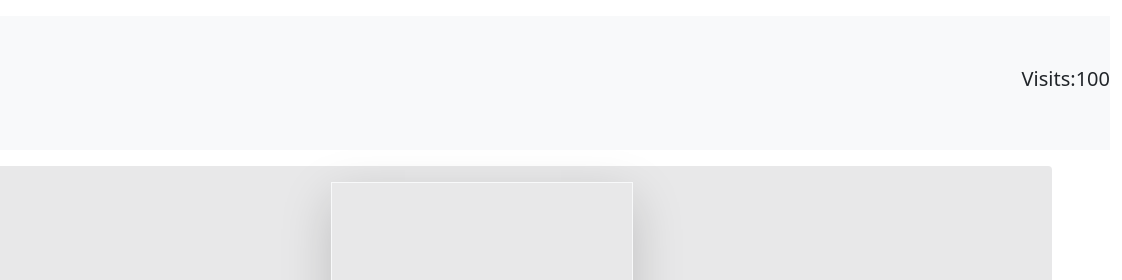
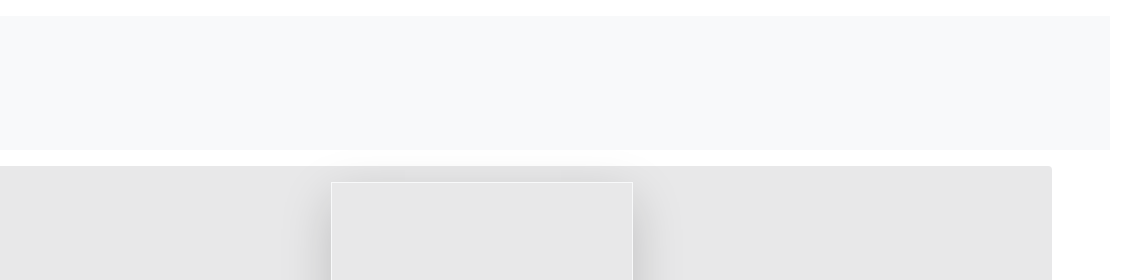
Before and after one commit to godson-pius/podpis, a plain HTML site: page index.html in a window 1280 px wide. Shown: the top 280 px of the page, 158-1280 px from the left. Drawn offline with nearby package versions, Linux system fonts and the light colour scheme.

Commit message:
removed static number

```diff
--- a/index.html
+++ b/index.html
@@ -55,7 +55,7 @@
                     <img src="./assets/podpis.png" width="130" alt="Podpis Logo">
                 </a>
             </div>
-            <h5>Visits:<span id="visits">100</span></h5>
+            <!-- <h5>Visits:<span id="visits">100</span></h5> -->
         </nav>
 
         <div class="container bg-dark p-3 mt-3 bg-opacity-10 rounded text-center" id="view">
```
